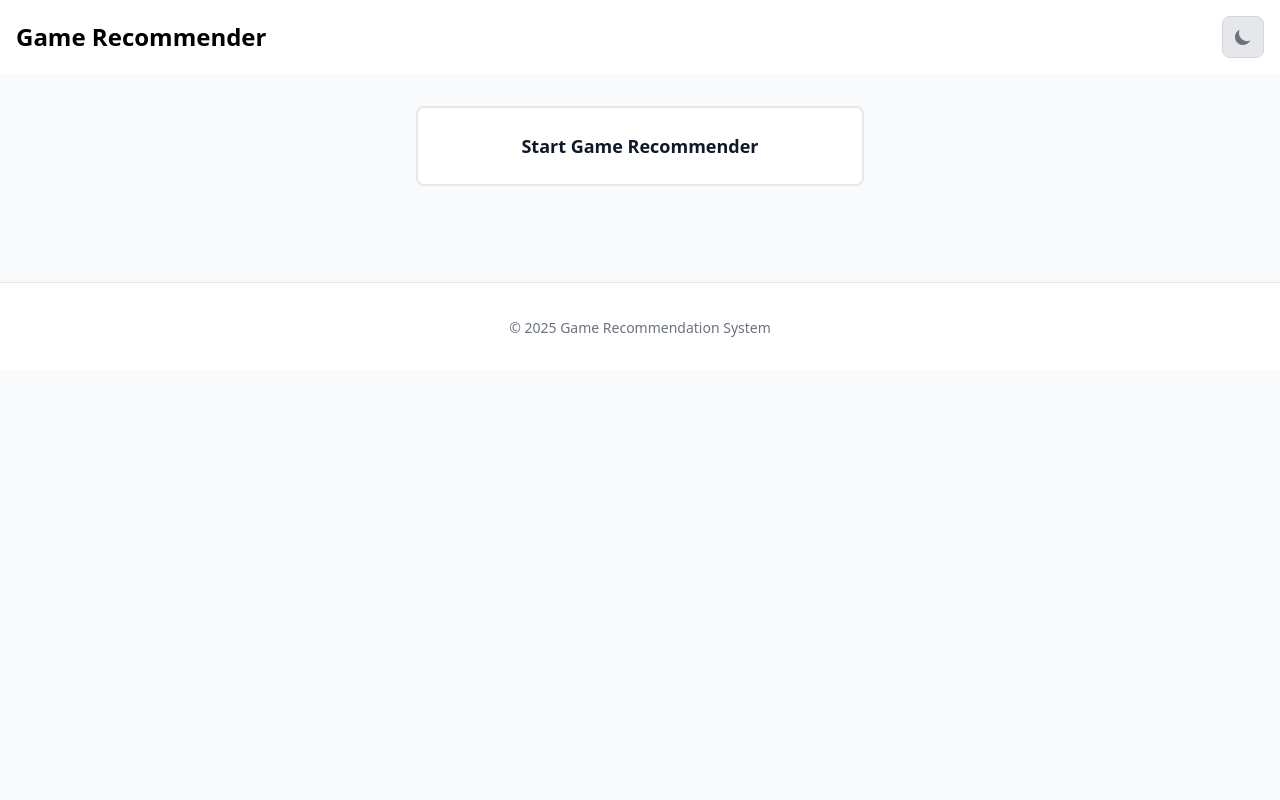
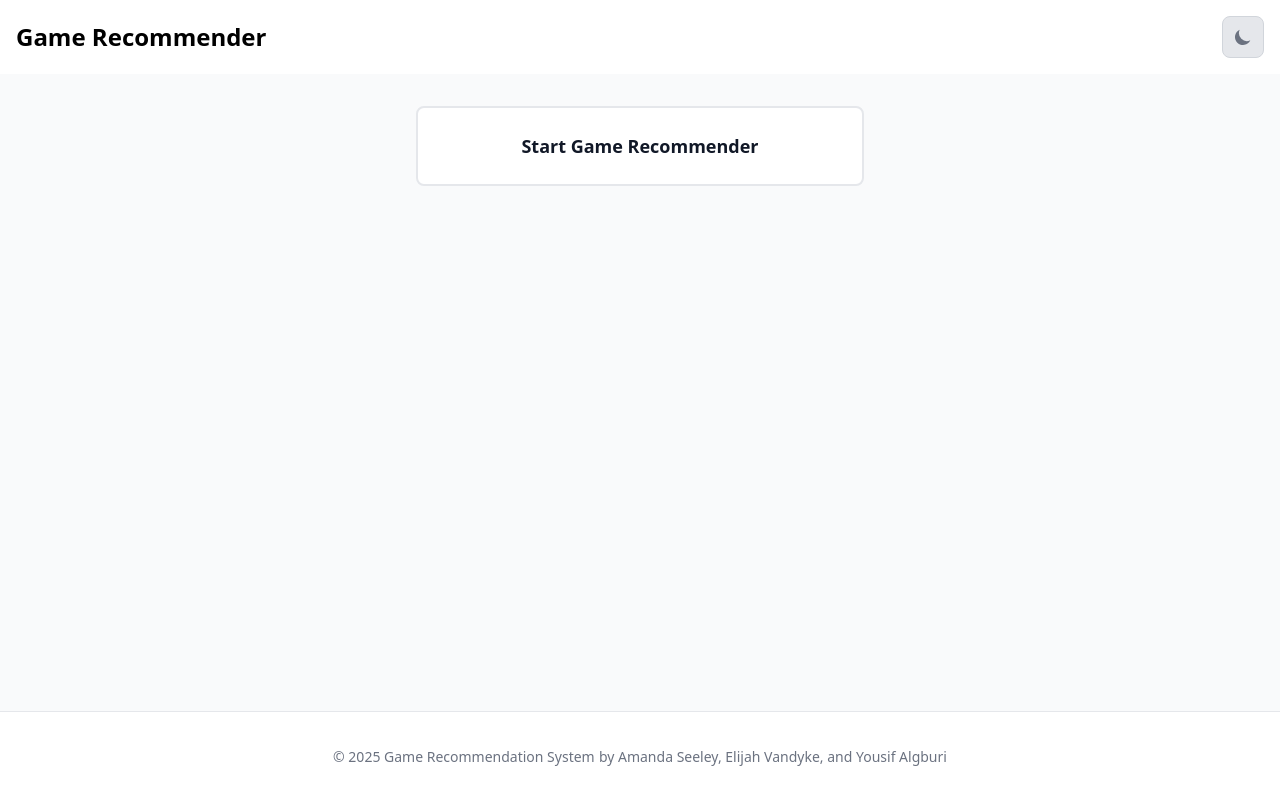
Before and after one commit to aseeley3/GameRecommendationSystem, a Flask app: page / in a window 1280 px wide. Run offline with Flask 3, Linux system fonts and the light colour scheme; style sheets or scripts are compiled from the project's sources; parts of the project's set-up code (start-up, migrations or seed data) failed here and were passed over; some libraries are stand-ins or nearby versions.

Commit message:
GRS-0025

```diff
--- a/app/templates/base.html
+++ b/app/templates/base.html
@@ -12,13 +12,16 @@
 
     <!--Important: This was breaking tailwind's prebuilt colors and themes. dark mode works fine without this block-->
     <!-- Simple inline styles to ensure dark mode works -->
-    <!-- <style>
+
+        <!-- <style>
+    /*
         html.dark { background-color: #1a202c; color: #f7fafc; }
         html.dark body { background-color: #1a202c; color: #f7fafc; }
         html.dark .bg-white { background-color: #2d3748 !important; }
         html.dark .text-gray-900 { color: #f7fafc !important; }
         html.dark .border-gray-200 { border-color: #4a5568 !important; }
         html.dark .bg-gray-50 { background-color: #1a202c !important; }
+    */
 
         /* Transition for smooth theme switching */
         body, div, button, input, select, textarea {
@@ -40,13 +43,13 @@
     </script>
 
 </head>
-<body class="bg-gray-50 dark:bg-gray-900 text-gray-900 dark:text-white transition-colors duration-200">
+<body class="min-h-screen flex flex-col bg-gray-50 dark:bg-gray-900 text-gray-900 dark:text-white transition-colors animate-fade duration-500 delay-200">
     <!-- Navigation -->
-    <nav class="bg-white border-gray-200 dark:bg-gray-800 dark:border-gray-700">
+    <nav class="sticky top-0 z-30 bg-white border-gray-200 dark:bg-gray-800 dark:border-gray-700 transition-colors duration-500 delay-200">
         <div class="max-w-screen-xl flex flex-wrap items-center justify-between mx-auto p-4">
             <a href="/" class="flex items-center space-x-3 rtl:space-x-reverse">
                 <!--Don't forget to add color for light mode! -->
-                <span class="self-center text-2xl font-semibold whitespace-nowrap dark:text-white text-black">Game Recommender</span>
+                <span class="self-center text-2xl font-semibold whitespace-nowrap dark:text-white text-black transition-colors duration-500 delay-200">Game Recommender</span>
             </a>
 
             <!-- Theme toggle button -->
@@ -65,15 +68,16 @@
     </nav>
 
     <!-- Main Content -->
-    <main class="container mx-auto px-4 py-8">
+    <main class="flex-grow container mx-auto px-4 py-8 duration-500 delay-200 transition-colors">
         {% block content %}{% endblock %}
     </main>
 
     <!-- Footer -->
-    <footer class="bg-white dark:bg-gray-800 mt-8 border-t border-gray-200 dark:border-gray-700">
+    <footer class="sticky bottom-0 bg-white dark:bg-gray-800 mt-8 border-t border-gray-200 dark:border-gray-700 transition-colors duration-500 delay-200">
         <div class="mx-auto w-full max-w-screen-xl p-4 py-6 lg:py-8">
             <div class="text-center">
-                <span class="text-sm text-gray-500 sm:text-center dark:text-gray-400">© 2025 Game Recommendation System</span>
+                <span class="text-sm text-gray-500 sm:text-center dark:text-gray-400 transition-colors duration-500 delay-200">© 2025 Game Recommendation System</span>
+                <span class="text-sm text-gray-500 sm:text-center dark:text-gray-400 transition-colors duration-500 delay-200">by Amanda Seeley, Elijah Vandyke, and Yousif Algburi</span>
             </div>
         </div>
     </footer>
--- a/app/templates/game_card.html
+++ b/app/templates/game_card.html
@@ -70,7 +70,7 @@
         dark:focus:ring-[#3b5998]/55 me-2 mb-2">
         <!-- Steam Store SVG -->
     <img class="w-4 h-4 me-2"
-        src = "{{ url_for('static', filename='/media/Steam_icon_logo.svg') }}">
+        src = "{{ url_for('static', filename='media/Steam_icon_logo.svg') }}">
 
     View on Steam
 
--- a/app/templates/index.html
+++ b/app/templates/index.html
@@ -1,15 +1,15 @@
 {% extends "base.html" %}
 
 {% block content %}
-<div class="max-w-4xl mx-auto">
+<div class="max-w-4xl mx-auto animate-fade duration-500 delay-200">
 
     <!-- Start Button as Link -->
-    <div class="flex justify-center mb-8">
+    <div class="flex justify-center mb-8 duration-500 delay-200 transition-colors">
         <a href="{{ url_for('main.select_platform') }}"
-           class="start-game-btn block w-full max-w-md"
+           class="start-game-btn block w-full max-w-md duration-500 delay-200 transition-colors"
            style="text-decoration: none;">
             <div class="text-center">
-                <h3 class="text-lg font-semibold text-gray-900 dark:text-white">Start Game Recommender</h3>
+                <h3 class="text-lg font-semibold text-gray-900 dark:text-white duration-500 delay-200 transition-colors">Start Game Recommender</h3>
             </div>
         </a>
     </div>
```
Also changed, not shown: app/media/Steam_icon_logo.svg (renamed from app/static/media/Steam_icon_logo.svg).
